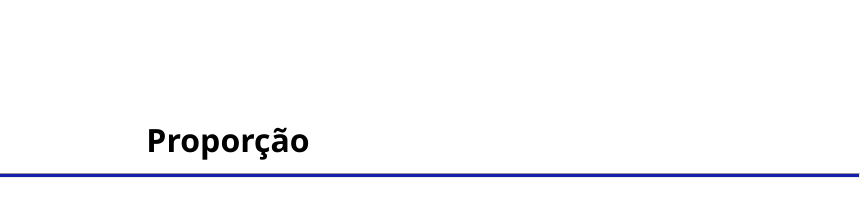
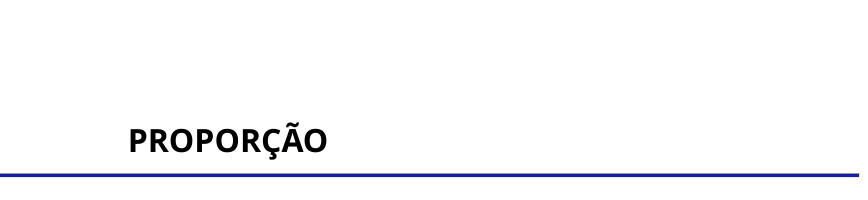
Before and after one commit to lucastoupitzen/oligom, a plain HTML site: page index.html in a window 1280 px wide. Shown: the top 200 px of the page, 412-1280 px from the left. Drawn offline with Linux system fonts and the light colour scheme.

Commit message:
Update index.html

```diff
--- a/index.html
+++ b/index.html
@@ -11,7 +11,7 @@
 <body>
     <header>
         <img src="imagem_oligom_20anos.png" alt="Logo Oligom">
-        <h1>Proporção</h1>
+        <h1>PROPORÇÃO</h1>
     </header>
     <hr>
     <main>
```
